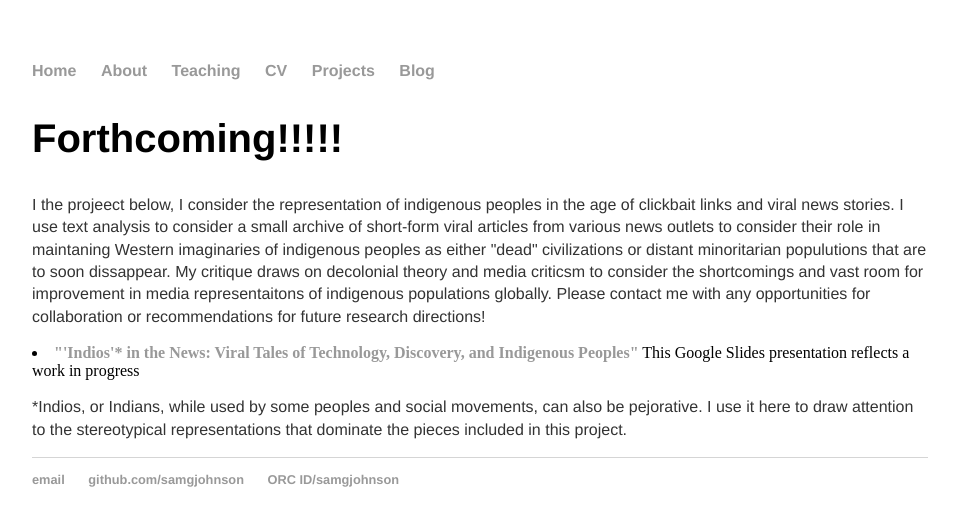
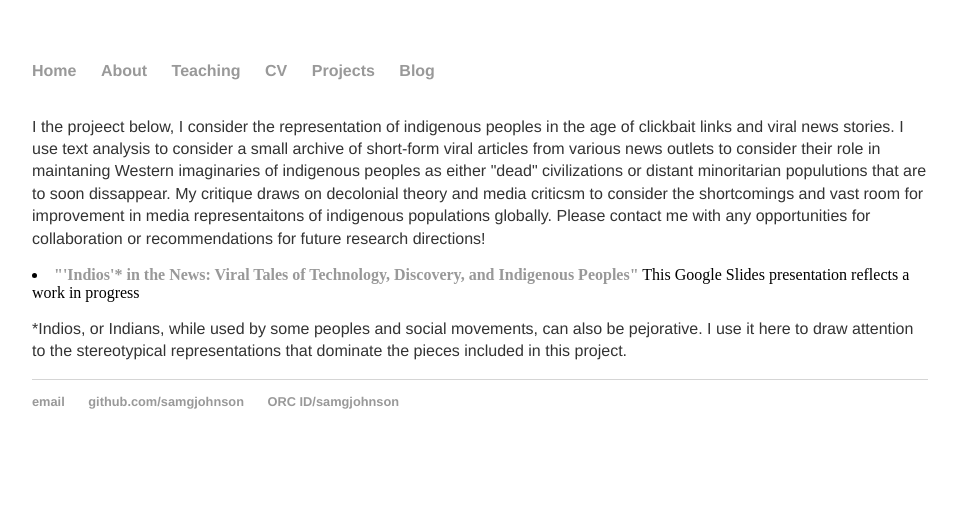
Before and after one commit to samgjohnson/samgjohnson.github.io, a Jekyll site: the page built from dhprojects/index.html, in a window 1280 px wide. Shown: the top 526 px of the page, without its empty margins (160-1117 px from the left). Built offline with Jekyll 4.4.1, drawn with Linux system fonts in a browser that asks for light colours.

Commit message:
Update index.html

```diff
--- a/dhprojects/index.html
+++ b/dhprojects/index.html
@@ -2,7 +2,7 @@
 layout: default
 title: DH Projects
 ---
-<h2>Forthcoming!!!!!</h2>
+<h2></h2>
 <p>I the projeect below, I consider the representation of indigenous peoples in the age of clickbait links and viral news stories. I use text analysis to consider a small archive of short-form viral articles from various news outlets to consider their role in maintaning Western imaginaries of indigenous peoples as either "dead" civilizations or distant minoritarian populutions that are to soon dissappear. My critique draws on decolonial theory and media criticsm to consider the shortcomings and vast room for improvement in media representaitons of indigenous populations globally. Please contact me with any opportunities for collaboration or recommendations for future research directions!</p>
 <li><a href="https://docs.google.com/presentation/d/1oy6-h1STulIn8PONYk63Xlae5LepsvXnjIgIX361nI8/edit?usp=sharing"><b>"'Indios'* in the News: Viral Tales of Technology, Discovery, and Indigenous Peoples"</b></a> This Google Slides presentation reflects a work in progress</li>
 <p>*Indios, or Indians, while used by some peoples and social movements, can also be pejorative. I use it here to draw attention to the stereotypical representations that dominate the pieces included in this project.</p>
```
